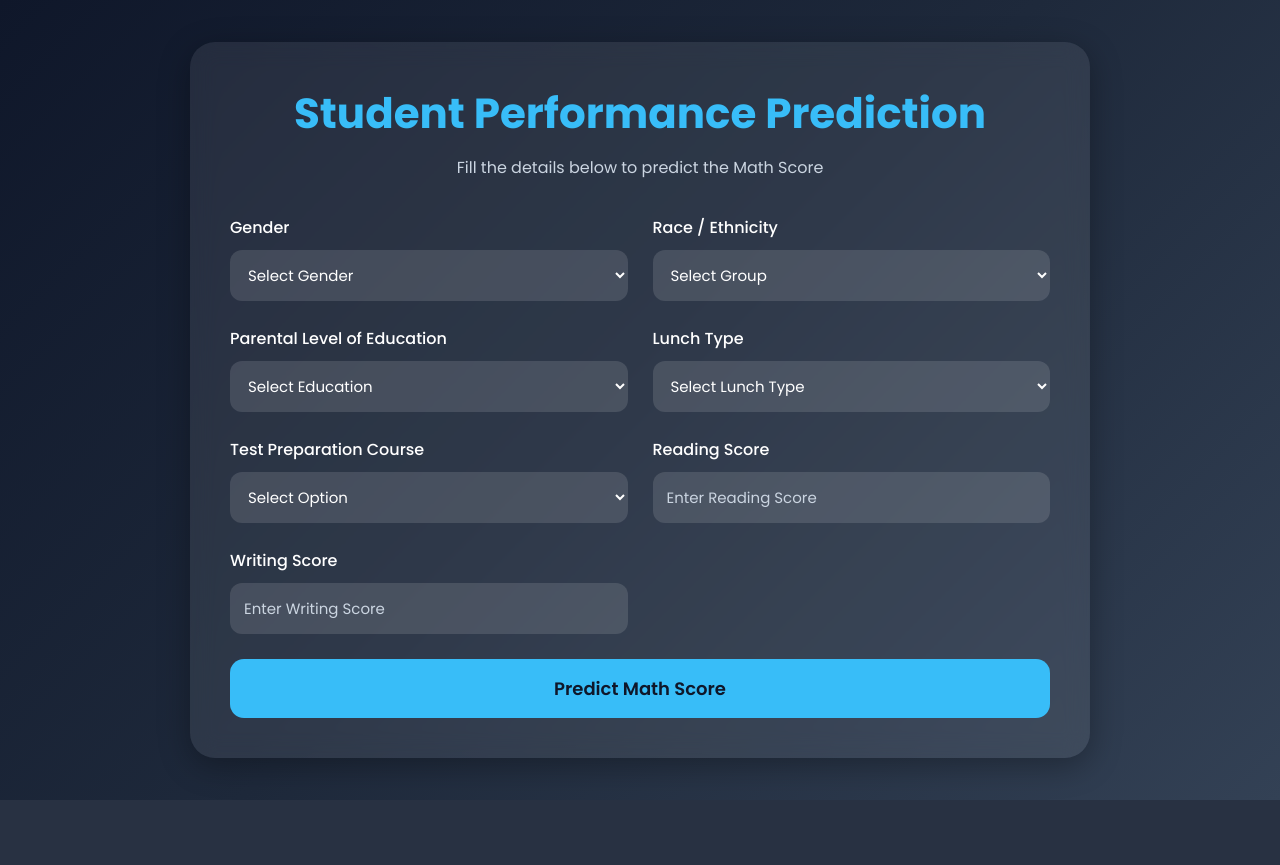
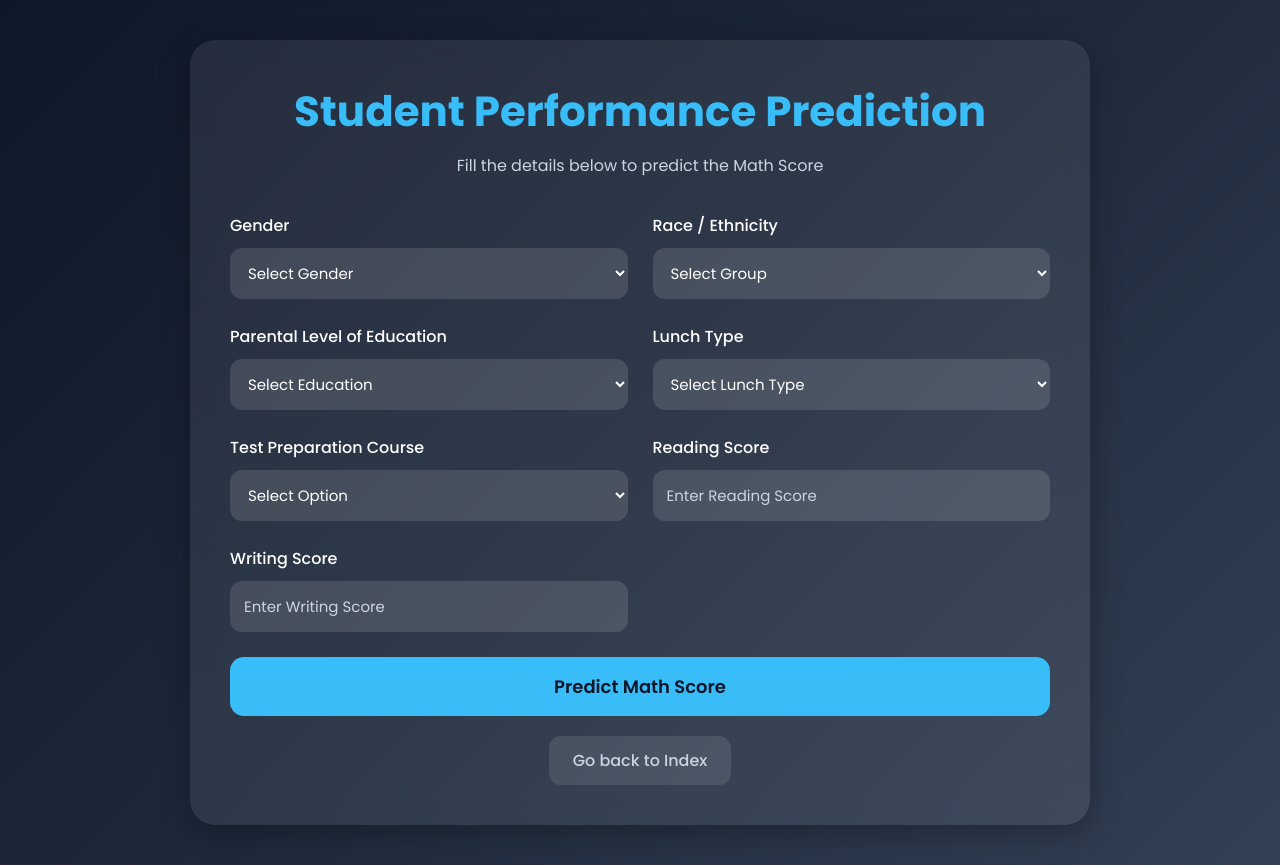
Before and after one commit to Roushan9991/ML-Project, a Flask app: page /predict in a window 1280 px wide. Before the commit the page ends 800 px from the top, so only its background shows below. Run offline with Flask 3, Linux system fonts and the light colour scheme.

Commit message:
Home Page back button

```diff
--- a/templates/home.html
+++ b/templates/home.html
@@ -122,6 +122,25 @@
             color: #38bdf8;
         }
 
+        .back-btn {
+            display: inline-block;
+            margin-top: 20px;
+            padding: 12px 24px;
+            border-radius: 12px;
+            background: rgba(255, 255, 255, 0.1);
+            color: #cbd5e1;
+            text-decoration: none;
+            font-size: 16px;
+            font-weight: 500;
+            transition: 0.3s;
+            text-align: center;
+        }
+
+        .back-btn:hover {
+            background: rgba(255, 255, 255, 0.2);
+            color: #fff;
+        }
+
         @media(max-width:768px) {
             .container {
                 padding: 25px;
@@ -229,6 +248,10 @@
         </div>
         {% endif %}
 
+        <div style="text-align: center;">
+            <a href="/" class="back-btn">Go back to Index</a>
+        </div>
+
     </div>
 
 </body>
```
